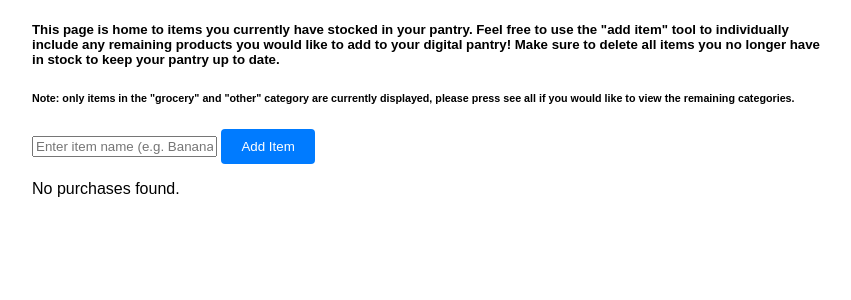
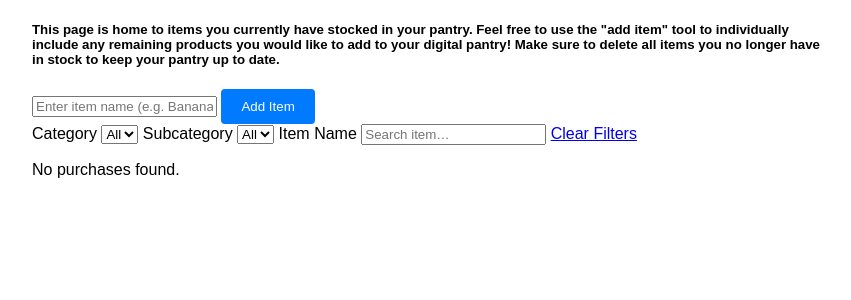
Before and after one commit to dandob1/SmartPantry_AI, a Flask app: page /history in a window 1280 px wide. Shown: the part 118-418 px from the top of the page, without its empty margins (208-1059 px from the left). Run offline with Flask 3, Linux system fonts and the light colour scheme; the visitor is signed in with stand-in values (Sample User, id 1); data that the repository does not hold is empty.

Commit message:
added search filters

```diff
--- a/app.py
+++ b/app.py
@@ -170,18 +170,43 @@ def history():
                 conn.commit()
 
     #get rows for history
-    if show_all:
-        cur.execute("""
-            SELECT d.id, d.itemName, d.itemPrice, d.category, d.subcategory, DATE(r.date_uploaded) AS date
-            FROM receiptData d JOIN receipt r ON d.rid = r.rid WHERE r.uid = ? ORDER BY r.date_uploaded DESC""", (uid,))
-    else:
-        cur.execute("""
-            SELECT d.id, d.itemName, d.itemPrice, d.category, d.subcategory, DATE(r.date_uploaded) AS date
-            FROM receiptData d JOIN receipt r ON d.rid = r.rid WHERE r.uid = ? AND category IN ('Groceries', 'Other') ORDER BY r.date_uploaded DESC""", (uid,))
+    cur.execute("SELECT DISTINCT d.category FROM receiptData d JOIN receipt r ON d.rid = r.rid WHERE r.uid = ?", (uid,))
+    categories = [row[0] for row in cur.fetchall()]
+
+    cur.execute("SELECT DISTINCT d.subcategory FROM receiptData d JOIN receipt r ON d.rid = r.rid WHERE r.uid = ?", (uid,))
+    subcategories = [row[0] for row in cur.fetchall()]
+
+    category = request.args.get('filter_category', '').strip()
+    subcategory = request.args.get('filter_subcategory', '').strip()
+    word = request.args.get('search_term', '').strip()
+
+    sql = "SELECT d.id, d.itemName, d.itemPrice, d.category, d.subcategory, DATE(r.date_uploaded) AS date FROM receiptData d JOIN receipt r ON d.rid = r.rid"
+    uidis = ["r.uid = ?"]
+    params = [uid]
+
+    if not show_all:
+        uidis.append("d.category IN ('Groceries', 'Other')")
+
+    if category:
+        uidis.append("d.category = ?")
+        params.append(category)
+
+    if subcategory:
+        uidis.append("d.subcategory = ?")
+        params.append(subcategory)
+
+    if word:
+        uidis.append("d.itemName LIKE ?")
+        params.append(f"%{word}%")
+
+    query = (sql + " WHERE " + " AND ".join(uidis) + " ORDER BY r.date_uploaded DESC")
+    cur.execute(query, params)
     rows = cur.fetchall()
+
     conn.close()
 
-    return render_template("history.html", purchases=rows, error=error, show_all=show_all, override_item=override_item)
+    return render_template("history.html", purchases=rows, error=error, show_all=show_all, override_item=override_item, categories=categories,
+        subcategories=subcategories, filter_category=category, filter_subcategory=subcategory,search_term=word)
 
 #financial page data
 @app.route("/financial")
--- a/templates/history.html
+++ b/templates/history.html
@@ -16,7 +16,6 @@
   </div>
   <h5>This page is home to items you currently have stocked in your pantry. Feel free to use the "add item" tool to individually include any remaining products you would like to add to your digital pantry! Make sure to delete all
     items you no longer have in stock to keep your pantry up to date.</h5>
-  <h6>Note: only items in the "grocery" and "other" category are currently displayed, please press see all if you would like to view the remaining categories.</h6>
 
  <form method="post" action="{{ url_for('history') }}" class="add-form">
   <input type="text" name="new_item" placeholder="Enter item name (e.g. Banana)" required>
@@ -35,7 +34,58 @@
   <div class="error">{{ error|safe }}</div>
 {% endif %}
 
-  {% if purchases %}
+
+<form method="get" action="{{ url_for('history') }}" class="filter-form">
+  <label>
+    Category
+    <select
+      name="filter_category"
+      onchange="this.form.submit()"
+    >
+      <option value="">All</option>
+      {% for cat in categories %}
+        <option value="{{ cat }}"
+          {% if filter_category == cat %}selected{% endif %}>
+          {{ cat }}
+        </option>
+      {% endfor %}
+    </select>
+  </label>
+
+  <label>
+    Subcategory
+    <select
+      name="filter_subcategory"
+      onchange="this.form.submit()"
+    >
+      <option value="">All</option>
+      {% for sub in subcategories %}
+        <option value="{{ sub }}"
+          {% if filter_subcategory == sub %}selected{% endif %}>
+          {{ sub }}
+        </option>
+      {% endfor %}
+    </select>
+  </label>
+
+  <label>
+    Item Name
+    <input
+      type="text"
+      name="search_term"
+      placeholder="Search item…"
+      value="{{ search_term }}"
+    >
+  </label>
+
+  <!-- optional: keep only “Clear” -->
+  <a href="{{ url_for('history') }}">Clear Filters</a>
+    {% if purchases %}
+</form>
+ {%if show_all%}
+    {%elif not show_all%}
+      <h6>Note: only items in the "grocery" and "other" category are currently displayed, please press see all if you would like to view the remaining categories.</h6>
+    {%endif%}
   <form method="post" action="{{ url_for('history') }}" style="display:inline-block; margin-bottom:1em;">
   <button type="submit" name="toggle_all">
     {{ 'See Groceries' if show_all else 'See All' }}
@@ -79,5 +129,29 @@
   {% else %}
     <p>No purchases found.</p>
   {% endif %}
+
+
+  <script>
+document.addEventListener('DOMContentLoaded', function() {
+  const form       = document.querySelector('.filter-form');
+  const input      = form.querySelector('input[name="search_term"]');
+  let   debounce;
+
+  // On each keystroke, wait 300ms after the last one before submitting:
+  input.addEventListener('input', () => {
+    clearTimeout(debounce);
+    debounce = setTimeout(() => {
+      form.submit();
+    }, 300);
+  });
+
+  // After reload, put focus (and cursor at end) back into the input:
+  if (input.value) {
+    input.focus();
+    const len = input.value.length;
+    input.setSelectionRange(len, len);
+  }
+});
+</script>
 </body>
 </html>
```
Also changed, not shown: static/pie_chart.png.
